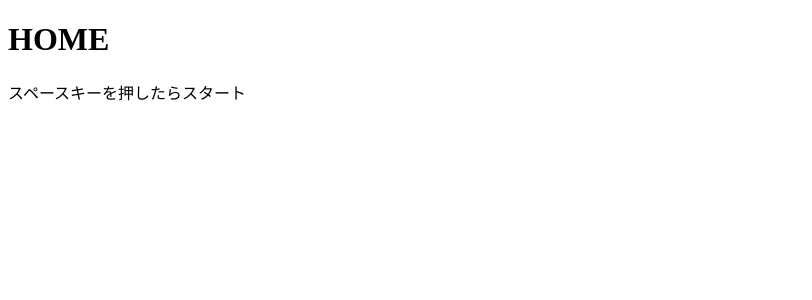
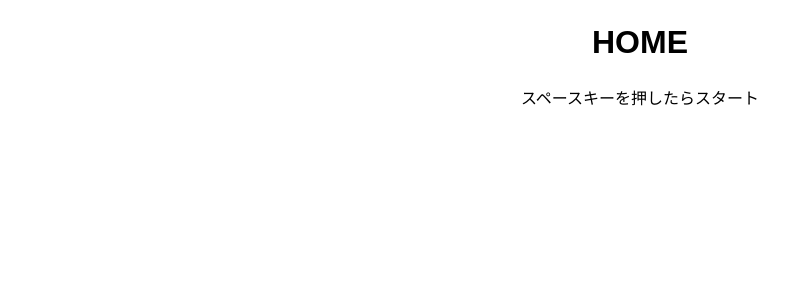
Before and after one commit to CityLightSoup/TypingTest, a React (Create React App) app: page / in a window 1280 px wide. Shown: the top 300 px of the page, without its empty margins (0-812 px from the left). Built offline with nearby package versions, Linux system fonts and the light colour scheme.

Commit message:
ver0.4.0 - applied simple CSS

```diff
--- a/src/Components/Home.jsx
+++ b/src/Components/Home.jsx
@@ -1,6 +1,23 @@
 import { useEffect } from "react";
 import { useRef } from "react";
 import { useNavigate } from "react-router-dom"
+/** @jsxImportSource @emotion/react */
+import { css } from "@emotion/react";
+
+//css in JS
+const Font = css({
+    fontFamily:"Arial"
+})
+
+const Title = css({
+    textAlign:"center",
+    margin:"24px"
+})
+
+const Body = css({
+    textAlign:"center",
+    margin: "24px"
+})
 
 export const Home = () => {
     const navigate = useNavigate();
@@ -33,8 +50,8 @@ export const Home = () => {
                 onKeyDown={handleKeyDown}
                 style={{ outline: "none" }} //ォーカス時の枠線を非表示
             >
-                <h1>HOME</h1>
-                <p>スペースキーを押したらスタート</p>
+                <h1 css={[Font, Title]}>HOME</h1>
+                <p css={Body}>スペースキーを押したらスタート</p>
                 {/* <button onClick={handleTyping}>to Typing</button>
                 <button onClick={handleStopwatch}>to Stopwatch</button> */}
             </div>
--- a/src/Components/Results.jsx
+++ b/src/Components/Results.jsx
@@ -1,4 +1,21 @@
 import { useLocation, useNavigate } from "react-router-dom"
+/** @jsxImportSource @emotion/react */
+import { css } from "@emotion/react";
+import Button from '@mui/material/Button';
+
+const Font = css({
+    fontFamily: "Arial"
+})
+
+const Title = css({
+    textAlign: "center",
+    margin: "24px"
+})
+
+const Body = css({
+    textAlign: "center",
+    margin: "24px"
+})
 
 export const Results = () => {
     const navigate = useNavigate();
@@ -10,17 +27,20 @@ export const Results = () => {
 
     return (
         <>
-            <h1>Results</h1>
+            <h1 css={Title}>Results</h1>
+            <div css={Body}>
                 <p>totalInputs : {totalInputs}</p>
                 <p>correctInputs : {correctInputs}</p>
-            <p>accuracy : {Math.round((correctInputs / totalInputs) * 1000)/10}%</p>
+                <p>accuracy : {Math.round((correctInputs / totalInputs) * 1000) / 10}%</p>
                 <p>
                     Time : {" "}
                     {Math.floor(elapsedTime / 600000)}:
                     {Math.floor((elapsedTime % 600000) / 1000).toString().padStart(2, "0")}:
                     {Math.floor((elapsedTime % 1000) / 10).toString().padStart(2, "0")}
                 </p>
-            <button onClick={handleHome}>to Home</button>
+                <Button variant="outlined" onClick={handleHome}>to Home</Button>
+            </div>
+
         </>
 
     )
--- a/src/Components/Typing.jsx
+++ b/src/Components/Typing.jsx
@@ -1,8 +1,19 @@
 import { useEffect, useState, useRef } from "react";
 import { useLocation, useNavigate } from "react-router-dom";
 import { Stopwatch } from "./Stopwatch";
+import { Sound } from "./Sound";
+/** @jsxImportSource @emotion/react */
+import { css } from "@emotion/react";
+import Button from '@mui/material/Button';
 
-import { Sound } from "./Sound";
+const Font = css({
+    fontFamily: "Arial"
+})
+
+const General = css({
+    textAlign: "center",
+    margin: "24px"
+})
 
 export const Typing = () => {
     const targetStrings = ["apple", "banana", "orange"]; //入力させる文字列
@@ -16,6 +27,7 @@ export const Typing = () => {
     const [time, setTime] = useState(0); //計測時間
     const [showBorder, setShowBorder] = useState(false); //タイプミス時のボーダー表示
     const soundRef = useRef(); //音を鳴らす
+
     //react-router-dom
     const navigate = useNavigate();
     const handleHome = () => {
@@ -96,13 +108,14 @@ export const Typing = () => {
     return (
         <>
             <Sound ref={soundRef} />
+            <div css={General}>
                 <div ref={divRef} tabIndex={0} onKeyDown={handleKeyDown} style={{ outline: "none" }}>
                     <h1>Typing</h1>
                     <div style={{ borderWidth: "5px", borderStyle: "solid", borderColor: showBorder ? "red" : "white", transition: "border-color 0.1s" }}>
                         {target && target.split("").map((char, index) => (//targetがundefineでないことを確認
                             <span
                                 key={index}
-                            style={{ color: correctWordsIndex > index ? "gray" : "blue", fontSize: "50px" }}
+                                style={{ color: correctWordsIndex > index ? "gray" : "blue", fontSize: "50px", textAlign: "center" }}
                             >
                                 {char}
                             </span>
@@ -110,7 +123,8 @@ export const Typing = () => {
                     </div>
                     <Stopwatch isTyping={isTyping} onTimeUpdate={setTime} />
                 </div>
-            <button onClick={handleHome}>to Home</button>
+                <Button variant="outlined" onClick={handleHome}>to Home</Button>
+            </div>
         </>
     );
 };
--- a/src/index.css
+++ b/src/index.css
@@ -1,3 +1,7 @@
+@tailwind base;
+@tailwind components;
+@tailwind utilities;
+
 .App {
   font-family: sans-serif;
   text-align: center;
```
Also changed, not shown: package.json (+7 -0 lines), 1 other file (tests, documents, lock files or other folders). Lines whose indentation alone changed are shown as unchanged.
